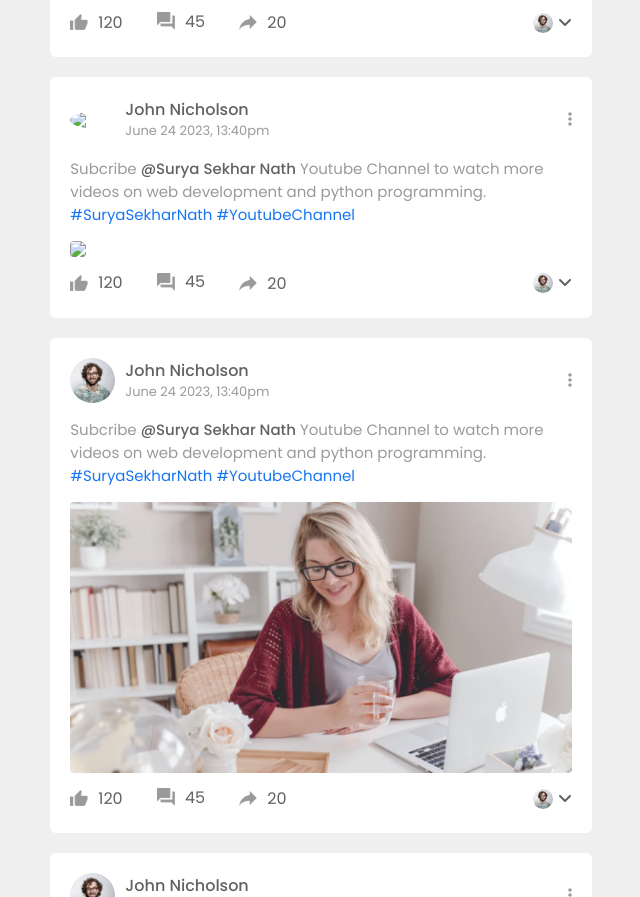
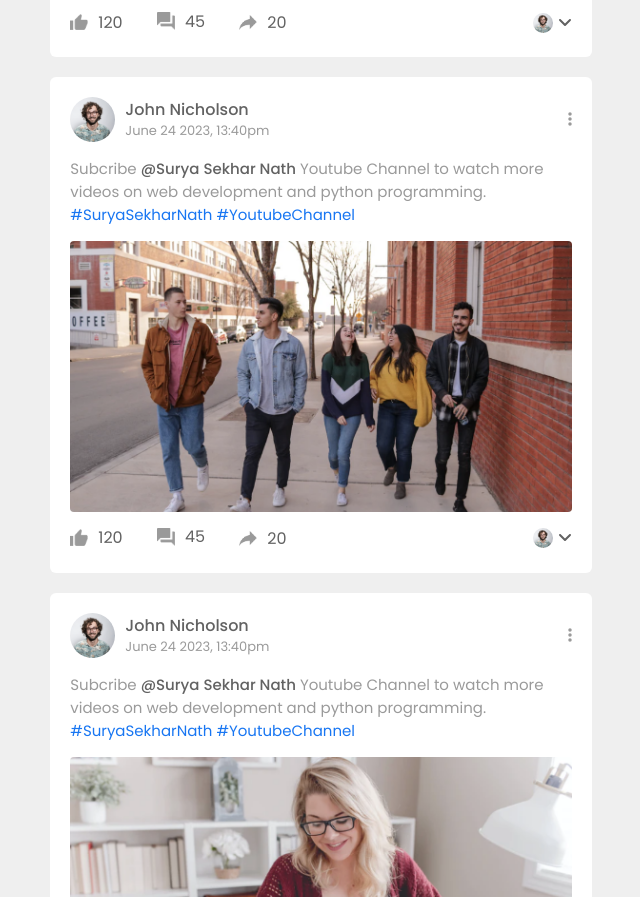
Before and after one commit to GamerLevis27/Social-Media-Website, a plain HTML site: page index.html in a window 1280 px wide. Shown: the part 1440-2337 px from the top of the page, without its empty margins (319-959 px from the left). Drawn offline with Linux system fonts and the light colour scheme; files whose address does not match are found by name.

Commit message:
Update index.html

```diff
--- a/index.html
+++ b/index.html
@@ -177,7 +177,7 @@
             <div class="post-container">
                 <div class="post-row">
                     <div class="user-profile">
-                        <img src="images/profile-pic.png">
+                        <img src="profile-pic.png">
                         <div>
                             <p>John Nicholson</p>
                             <span>June 24 2023, 13:40pm</span>
@@ -186,7 +186,7 @@
                     <a href="#"><i class="fas fa-ellipsis-v"></i></a>
                 </div>
                 <p class="post-text">Subcribe <span>@Surya Sekhar Nath</span> Youtube Channel to watch more videos on web development and python programming. <a href="#">#SuryaSekharNath</a> <a href="#">#YoutubeChannel</a></p>
-                <img src="images/feed-image-3.png" class="post-img">
+                <img src="feed-image-3.png" class="post-img">
                 <div class="post-row">
                     <div class="activity-icons">
                         <div><img src="like.png" alt=""> 120</div>
```
